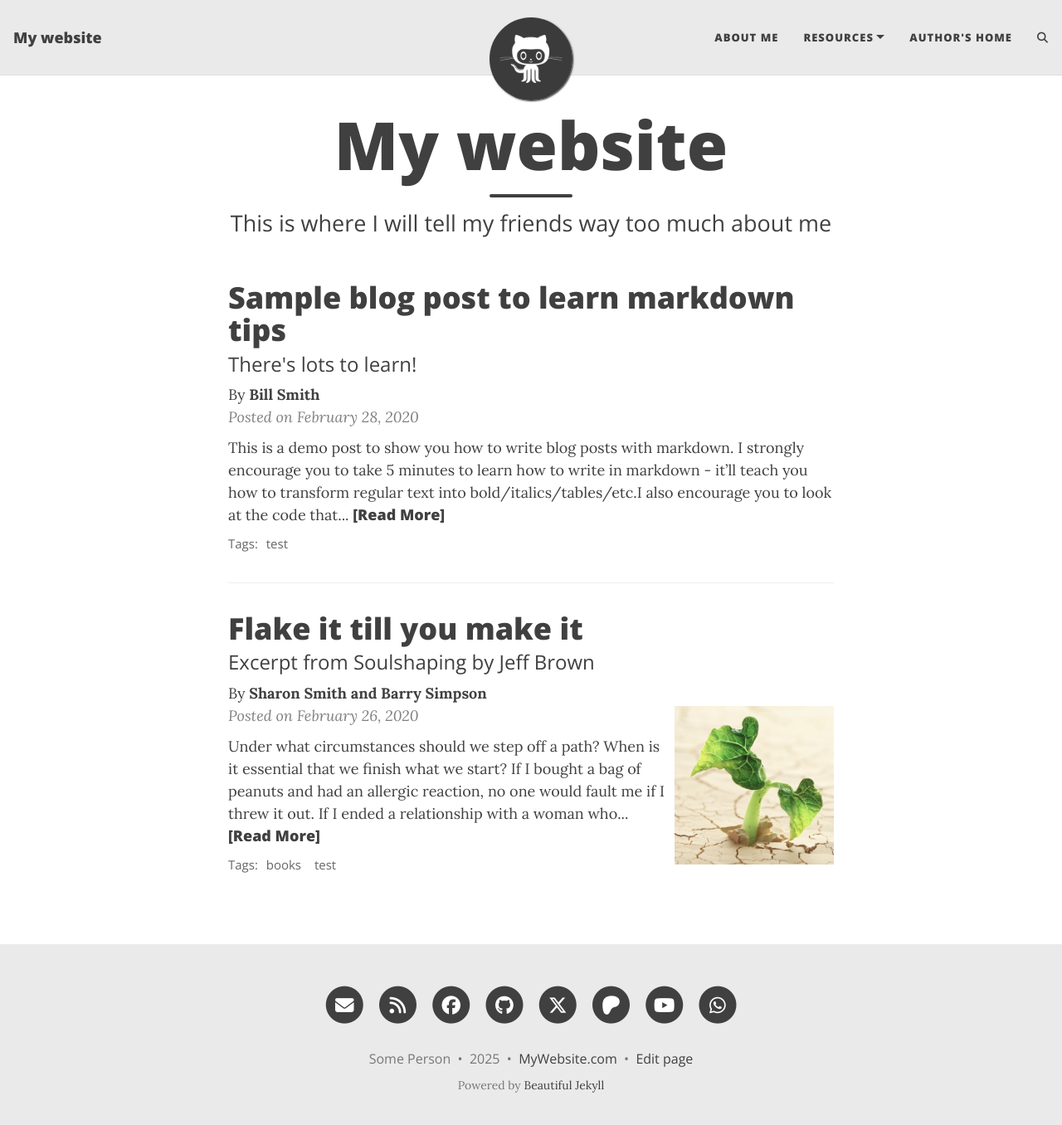
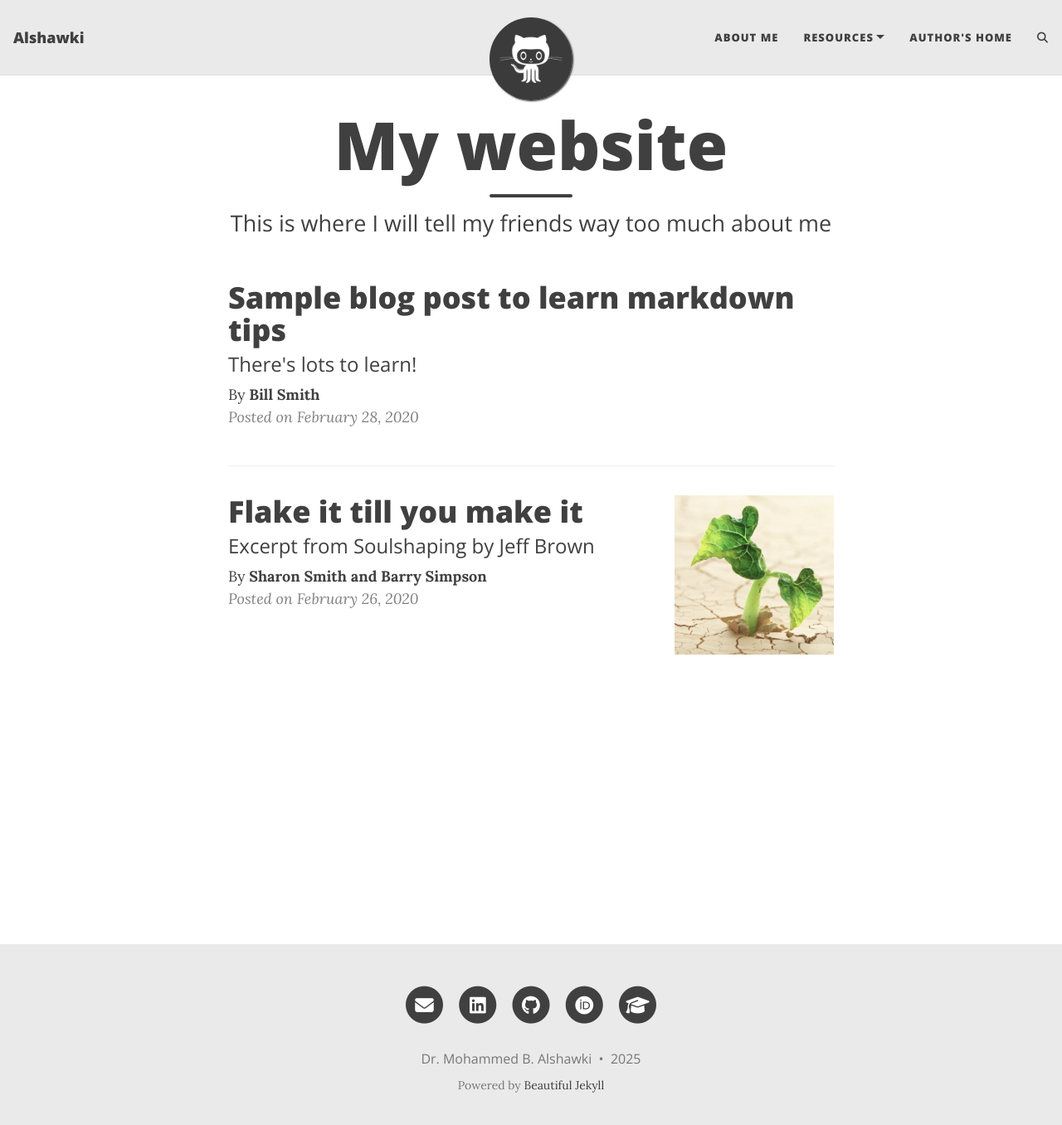
Before and after one commit to malshawki/malshawki.github.io, a Jekyll site: the page built from index.html, in a window 1280 px wide and 1369 px high. Shown: the top 1356 px of the window at 83% size. Built offline with Jekyll 4.4.1, drawn with Linux system fonts in a browser that asks for light colours; the list of posts is cut into pages by our own code; comment, search, counter and statistics services are not loaded; some of the changed lines change nothing that is shown.

Commit message:
Update _config.yml

```diff
--- a/_config.yml
+++ b/_config.yml
@@ -10,10 +10,10 @@
 ############################
 
 # Name of website
-title: My website
+title: Alshawki
 
 # Your name to show in the footer
-author: Some Person
+author: Dr. Mohammed B. Alshawki
 
 ###############################################
 # --- List of links in the navigation bar --- #
@@ -51,13 +51,13 @@ round-avatar: true
 # Uncomment the links you want to show and add your information to each one.
 social-network-links:
   email: "someone@example.com"
-  rss: true  # remove this line if you don't want to show an RSS link at the bottom
-  facebook: deanattali
-  github: daattali
-  twitter: daattali
-  patreon: DeanAttali
-  youtube: "@daattali"
-  whatsapp: 15551212
+  #rss: true  # remove this line if you don't want to show an RSS link at the bottom
+  linkedin: alshawki
+  github: malshawki
+  #twitter: daattali
+  #patreon: DeanAttali
+  #youtube: "@daattali"
+  #whatsapp: 15551212
 #  medium: yourname
 #  reddit: yourname or r/yoursubreddit
 #  linkedin: daattali
@@ -74,8 +74,8 @@ social-network-links:
 #  calendly: yourname
 #  mastodon: instance.url/@username
 #  bluesky: yourname
-#  ORCID: your ORCID ID
-#  google-scholar: your google scholar
+  ORCID: 0000-0003-1619-2927
+  google-scholar: fg0AuD8AAAAJ
 #  discord: "invite_code" or "users/userid" or "invite/invite_code"
 #  kaggle: yourname
 #  hackerrank: yourname
@@ -86,7 +86,7 @@ social-network-links:
 
 # If you want your website to generate an RSS feed, provide a description
 # The URL for the feed will be https://<your_website>/feed.xml
-rss-description: This website is a virtual proof that I'm awesome
+#rss-description: This website is a virtual proof that I'm awesome
 
 ###########################
 # --- General options --- #
@@ -94,15 +94,15 @@ rss-description: This website is a virtual proof that I'm awesome
 
 # Select which social network share links to show in posts
 share-links-active:
-  twitter: true
-  facebook: true
-  linkedin: true
+  twitter: false
+  facebook: false
+  linkedin: false
   vk: false
   reddit: false
 
 # How to display the link to your website in the footer
 # Remove this if you don't want a link in the footer
-url-pretty: "MyWebsite.com"
+#url-pretty: "MyWebsite.com"
 
 # Add the website title to the title of every page
 title-on-all-pages: true
@@ -111,16 +111,16 @@ title-on-all-pages: true
 excerpt_length: 50
 
 # Whether or not to show an excerpt for every blog post in the feed page
-feed_show_excerpt: true
+feed_show_excerpt: false
 
 # Whether or not to show a list of tags below each post preview in the feed page
-feed_show_tags: true
+feed_show_tags: false
 
 # Add a search button to the navbar
 post_search: true
 
 # Add a button in the footer to edit the current page. Only works if your website is hosted on GitHub
-edit_page_button: true
+edit_page_button: false
 
 # Allow sub-menu items (second-level navigation menu items) to be longer than the top-level menu
 # If this setting is off, then long sub-menu words might get cut off
@@ -260,7 +260,7 @@ date_format: "%B %-d, %Y"
 #################################################################################
 
 # Output options (more information on Jekyll's site)
-timezone: "America/Toronto"
+timezone: "Europe/Berlin"
 markdown: kramdown
 highlighter: rouge
 permalink: /:year-:month-:day-:title/
@@ -301,4 +301,3 @@ plugins:
   - jekyll-sitemap
 
 # Beautiful Jekyll / Dean Attali
-# 2fc73a3a967e97599c9763d05e564189
```
